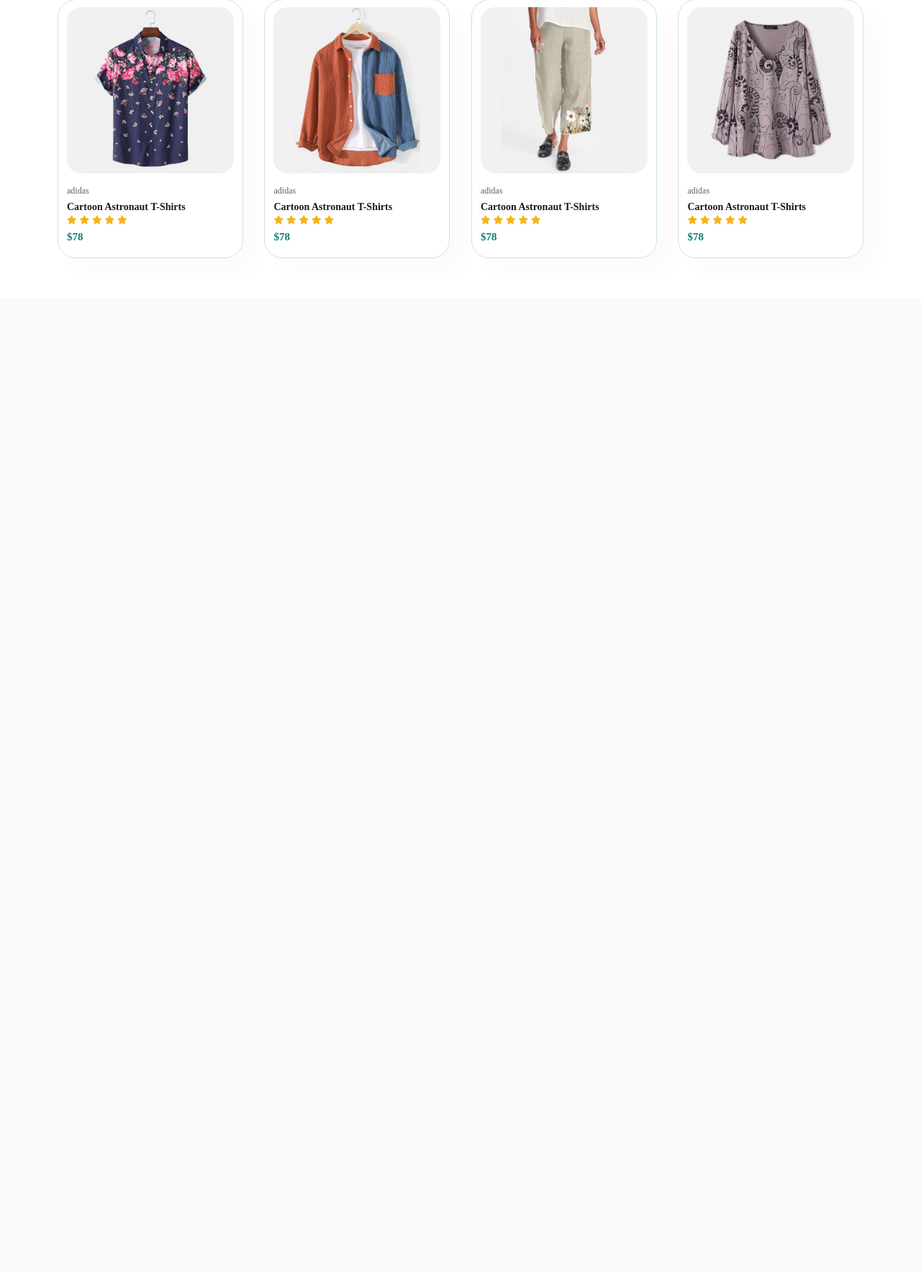
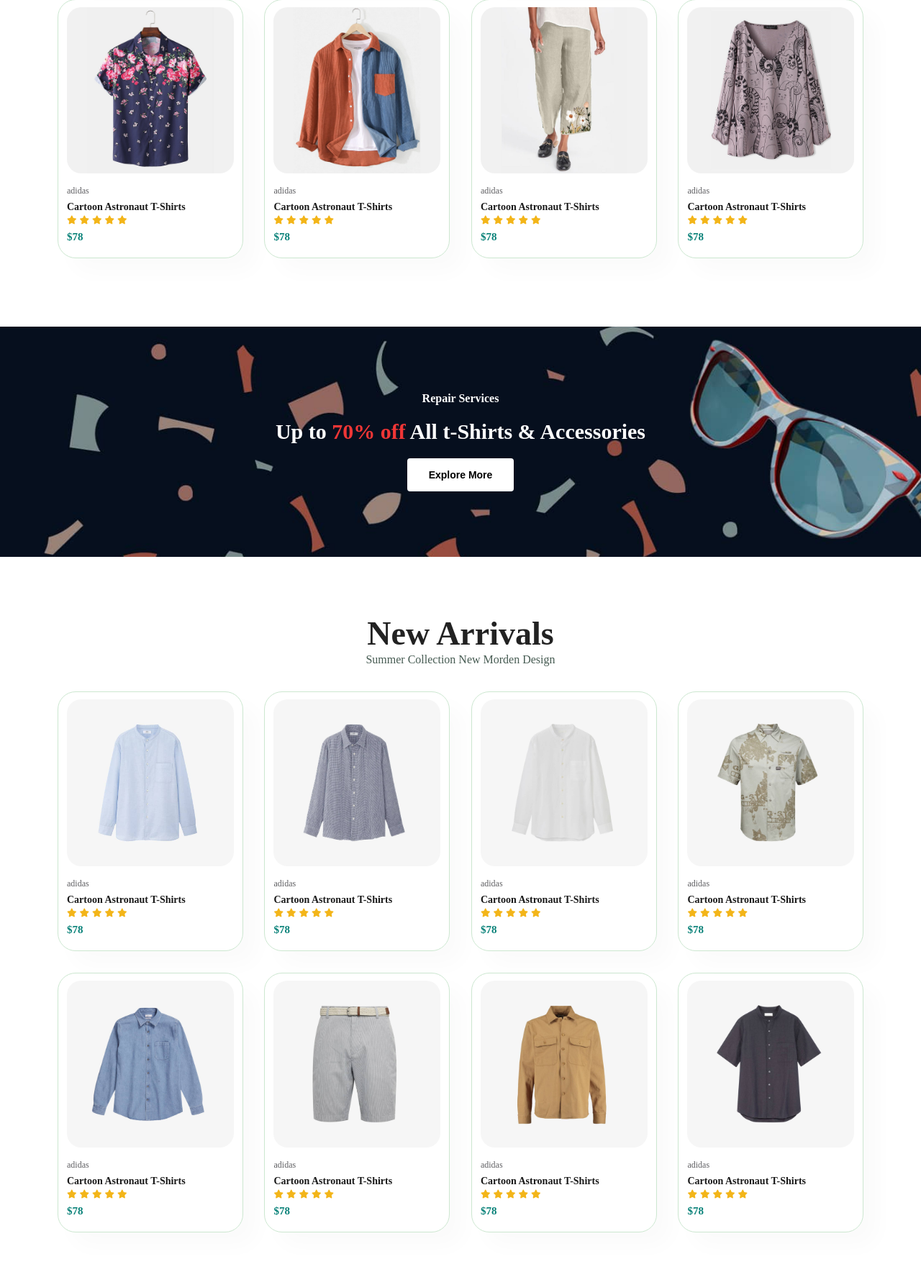
Before and after one commit to MahmoudElshiha/online-ecommerce, a PHP site: page /home.html in a window 1280 px wide. Shown: the part 1658-3426 px from the top of the page at 72% size. Before the commit the page ends 2017 px from the top, so only its background shows below. Run offline with PHP 8.4, Linux system fonts and the light colour scheme.

Commit message:
banner + new arrivals sections

```diff
--- a/home.html
+++ b/home.html
@@ -1,5 +1,6 @@
 <!DOCTYPE html>
 <html lang="en">
+
 <head>
     <meta charset="UTF-8">
     <meta http-equiv="X-UA-Comatible" content="IE=edge">
@@ -9,8 +10,8 @@
     <!-- font awwsome CDN -->
     <link rel="stylesheet" href="https://cdnjs.cloudflare.com/ajax/libs/font-awesome/6.4.2/css/all.min.css">
     <link rel="stylesheet" href="https://cdnjs.cloudflare.com/ajax/libs/font-awesome/6.4.2/css/all.min.css"
-    integrity="sha512-z3gLpd7yknf1YoNbCzqRKc4qyor8gaKU1qmn+CShxbuBusANI9QpRohGBreCFkKxLhei6S9CQXFEbbKuqLg0DA=="
-    crossorigin="anonymous" referrerpolicy="no-referrer" />
+        integrity="sha512-z3gLpd7yknf1YoNbCzqRKc4qyor8gaKU1qmn+CShxbuBusANI9QpRohGBreCFkKxLhei6S9CQXFEbbKuqLg0DA=="
+        crossorigin="anonymous" referrerpolicy="no-referrer" />
     <!-- font awwsome CDN -->
 
     <title>Tech2etc E-commerce Tutorial</title>
@@ -18,6 +19,7 @@
     <link rel="stylesheet" href="./styles/style.css">
     <link rel="stylesheet" href="./styles/header.css">
 </head>
+
 <body>
     <!-- header start -->
     <section id="header">
@@ -35,7 +37,7 @@
     <!-- header end -->
 
     <!-- hero start -->
-    <section id = "hero">
+    <section id="hero">
         <h4>Trade in offer</h4>
         <h2>Super value deals</h2>
         <h1>On all pruducts</h1>
@@ -210,9 +212,154 @@
     </section>
     <!-- product1 end -->
 
+    <!-- banner start -->
+    <section id="banner" class="section-m1">
+        <h4>Repair Services </h4>
+        <h2>Up to <span>70% off</span> All t-Shirts & Accessories</h2>
+        <button class="normal">Explore More</button>
+    </section>
+    <!-- banner end -->
 
-    <!-- Start in video 1 of -- 1:02:39 -->
+    <!-- new arrivals start -->
+    <section id="product1" class="section-p1">
+        <h2>New Arrivals</h2>
+        <p>Summer Collection New Morden Design</p>
+        <div class="pro-container">
+            <div class="pro">
+                <img src="./images/products/n1.jpg" alt="">
+                <div class="des">
+                    <span>adidas</span>
+                    <h5>Cartoon Astronaut T-Shirts</h5>
+                    <div class="star">
+                        <i class="fas fa-star"></i>
+                        <i class="fas fa-star"></i>
+                        <i class="fas fa-star"></i>
+                        <i class="fas fa-star"></i>
+                        <i class="fas fa-star"></i>
+                    </div>
+                    <h4>$78</h4>
+                </div>
+                <a href="#"><i class="fal fa-shoping-cart cart"></i></a>
+            </div>
+            <div class="pro">
+                <img src="./images/products/n2.jpg" alt="">
+                <div class="des">
+                    <span>adidas</span>
+                    <h5>Cartoon Astronaut T-Shirts</h5>
+                    <div class="star">
+                        <i class="fas fa-star"></i>
+                        <i class="fas fa-star"></i>
+                        <i class="fas fa-star"></i>
+                        <i class="fas fa-star"></i>
+                        <i class="fas fa-star"></i>
+                    </div>
+                    <h4>$78</h4>
+                </div>
+                <a href="#"><i class="fal fa-shoping-cart cart"></i></a>
+            </div>
+            <div class="pro">
+                <img src="./images/products/n3.jpg" alt="">
+                <div class="des">
+                    <span>adidas</span>
+                    <h5>Cartoon Astronaut T-Shirts</h5>
+                    <div class="star">
+                        <i class="fas fa-star"></i>
+                        <i class="fas fa-star"></i>
+                        <i class="fas fa-star"></i>
+                        <i class="fas fa-star"></i>
+                        <i class="fas fa-star"></i>
+                    </div>
+                    <h4>$78</h4>
+                </div>
+                <a href="#"><i class="fal fa-shoping-cart cart"></i></a>
+            </div>
+            <div class="pro">
+                <img src="./images/products/n4.jpg" alt="">
+                <div class="des">
+                    <span>adidas</span>
+                    <h5>Cartoon Astronaut T-Shirts</h5>
+                    <div class="star">
+                        <i class="fas fa-star"></i>
+                        <i class="fas fa-star"></i>
+                        <i class="fas fa-star"></i>
+                        <i class="fas fa-star"></i>
+                        <i class="fas fa-star"></i>
+                    </div>
+                    <h4>$78</h4>
+                </div>
+                <a href="#"><i class="fal fa-shoping-cart cart"></i></a>
+            </div>
+            <div class="pro">
+                <img src="./images/products/n5.jpg" alt="">
+                <div class="des">
+                    <span>adidas</span>
+                    <h5>Cartoon Astronaut T-Shirts</h5>
+                    <div class="star">
+                        <i class="fas fa-star"></i>
+                        <i class="fas fa-star"></i>
+                        <i class="fas fa-star"></i>
+                        <i class="fas fa-star"></i>
+                        <i class="fas fa-star"></i>
+                    </div>
+                    <h4>$78</h4>
+                </div>
+                <a href="#"><i class="fal fa-shoping-cart cart"></i></a>
+            </div>
+            <div class="pro">
+                <img src="./images/products/n6.jpg" alt="">
+                <div class="des">
+                    <span>adidas</span>
+                    <h5>Cartoon Astronaut T-Shirts</h5>
+                    <div class="star">
+                        <i class="fas fa-star"></i>
+                        <i class="fas fa-star"></i>
+                        <i class="fas fa-star"></i>
+                        <i class="fas fa-star"></i>
+                        <i class="fas fa-star"></i>
+                    </div>
+                    <h4>$78</h4>
+                </div>
+                <a href="#"><i class="fal fa-shoping-cart cart"></i></a>
+            </div>
+            <div class="pro">
+                <img src="./images/products/n7.jpg" alt="">
+                <div class="des">
+                    <span>adidas</span>
+                    <h5>Cartoon Astronaut T-Shirts</h5>
+                    <div class="star">
+                        <i class="fas fa-star"></i>
+                        <i class="fas fa-star"></i>
+                        <i class="fas fa-star"></i>
+                        <i class="fas fa-star"></i>
+                        <i class="fas fa-star"></i>
+                    </div>
+                    <h4>$78</h4>
+                </div>
+                <a href="#"><i class="fal fa-shoping-cart cart"></i></a>
+            </div>
+            <div class="pro">
+                <img src="./images/products/n8.jpg" alt="">
+                <div class="des">
+                    <span>adidas</span>
+                    <h5>Cartoon Astronaut T-Shirts</h5>
+                    <div class="star">
+                        <i class="fas fa-star"></i>
+                        <i class="fas fa-star"></i>
+                        <i class="fas fa-star"></i>
+                        <i class="fas fa-star"></i>
+                        <i class="fas fa-star"></i>
+                    </div>
+                    <h4>$78</h4>
+                </div>
+                <a href="#"><i class="fal fa-shoping-cart cart"></i></a>
+            </div>
+        </div>
+    </section>
+    <!-- new arrivals end -->
+
+    <!-- Start in video 1 of -- 1:12:32 -->
 
 
 </body>
+
 </html>
--- a/styles/style.css
+++ b/styles/style.css
@@ -30,6 +30,18 @@ p{
 }
 .section-m1{
     margin: 40px 0px;
+}
+button.normal {
+    font-size: 14px;
+    font-weight: 600;
+    padding: 15px 30px;
+    color: #000;
+    background-color: #fff;
+    border-radius: 4px;
+    cursor: pointer;
+    border: none;
+    outline: none;
+    transition: 0.2s;
 }
 body{
     width: 100%;
@@ -192,3 +204,39 @@ body{
     right: 10px;
 }
 /* End products */
+
+/* start banner */
+
+ #banner {
+     display: flex;
+     flex-direction: column;
+     justify-content: center;
+    align-items: center;
+    text-align: center;
+    background-image: url("../images/banner/b2.jpg");
+    width: 100%;
+    height: 40vh;
+    background-size: cover;
+    background-position: center;
+}
+#banner h4 {
+    color:#fff;
+    font-size: 16px;
+}
+#banner h2{
+    color:#fff;
+    font-size: 30px;
+    padding: 10px 0;
+}
+
+#banner h2 span{
+    color: #ef3636;
+}
+
+
+#banner button:hover {
+     background: #088178;
+    color: #fff;
+}
+
+/* end banner */
```
